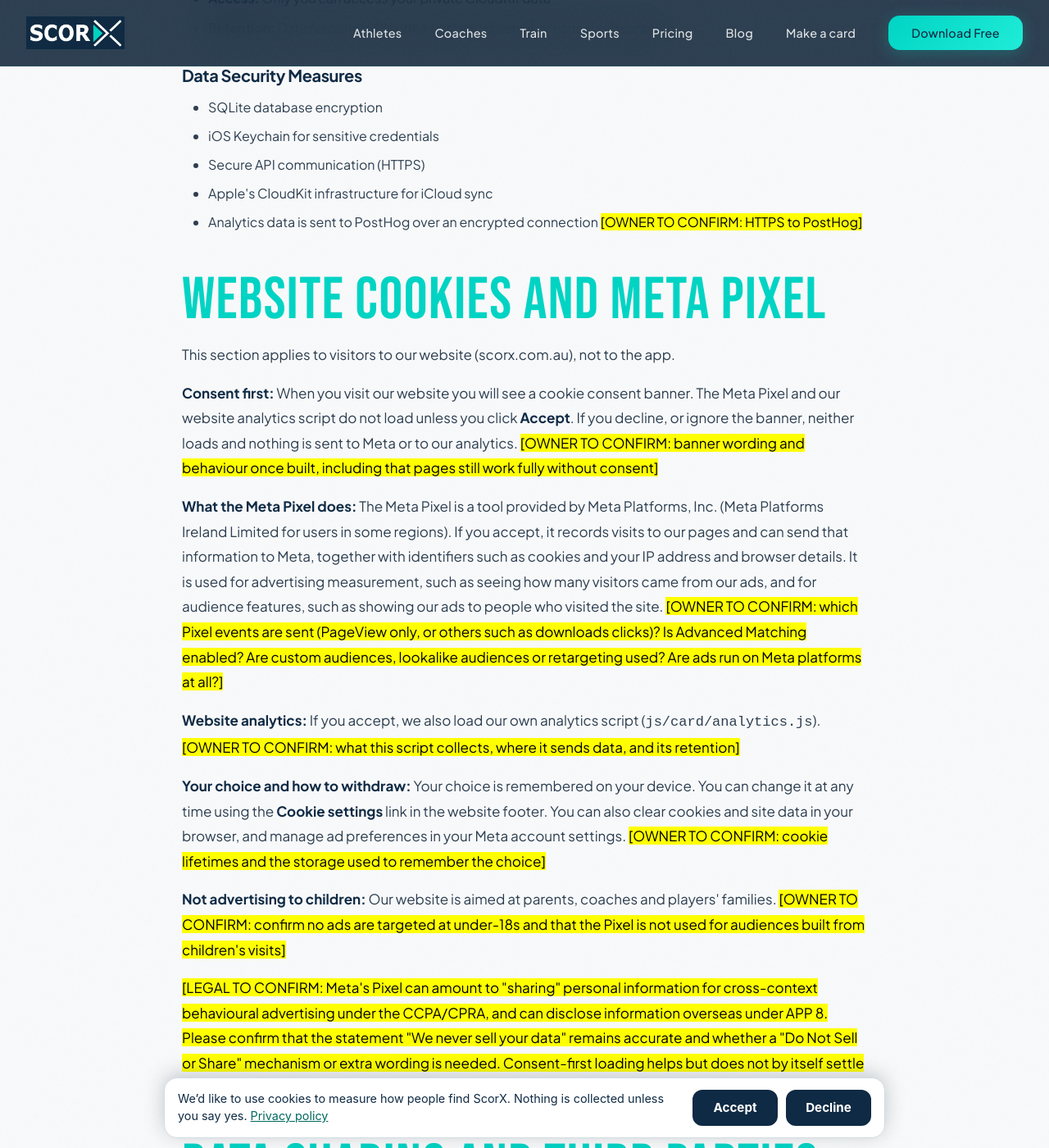
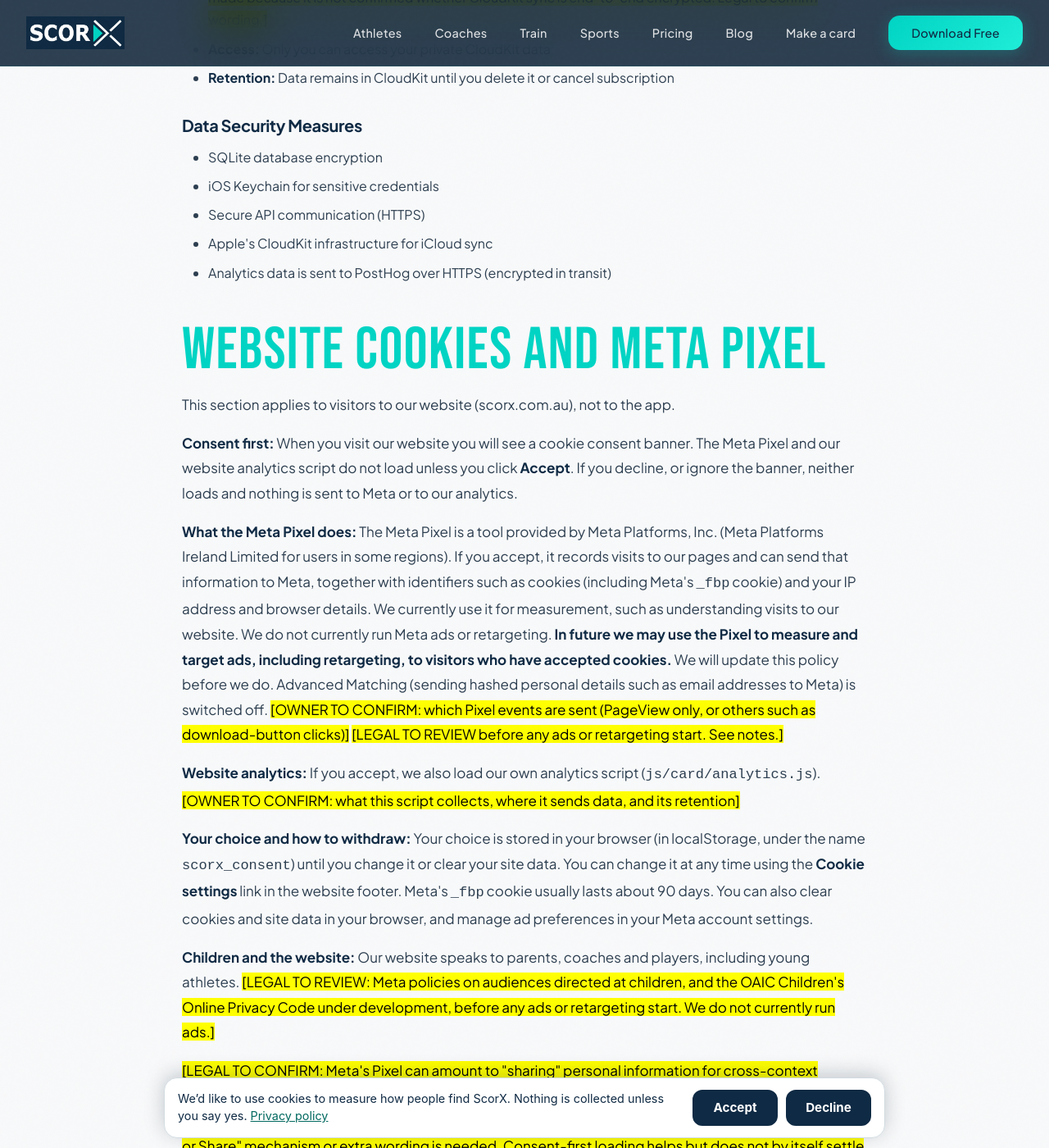
Before and after one commit to twineappdev-scorx/scorx-website, a Jekyll site: the page built from privacy.html, in a window 1280 px wide and 1400 px high, scrolled down 4285 px. Shown: the whole window at 82% size. Built offline with Jekyll 4.4.1, drawn with Linux system fonts in a browser that asks for light colours; some of the changed text lies outside the part shown.

Commit message:
DRAFT for legal review: apply owner answers, lawyer risk section
Fill answered placeholders (US cloud, account-linked identifier, opt-in in
onboarding and Settings, 4+ with parent or guardian, PostHog only, Meta
measurement now with possible future retargeting), align terms and about,
and add a highest-risk section for legal review to the notes.

Co-Authored-By: Claude Opus 5.5 <noreply@anthropic.com>
Claude-Session: https://claude.ai/code/session_018F7jLWgdp9tFS21bUPeyoD

```diff
--- a/about.html
+++ b/about.html
@@ -127,7 +127,7 @@ permalink: /about.html
 
                     <div style="padding: 1.5rem; background: var(--scorx-off-white); border-radius: 12px; border-left: 4px solid var(--scorx-turquoise);">
                         <h3 style="color: var(--scorx-deep-navy); margin-bottom: 0.5rem;">Privacy-first, by design</h3>
-                        <p style="color: var(--scorx-charcoal); line-height: 1.7;">No ads. We never sell your data. Built with privacy in mind. <a href="./privacy.html">Read our privacy policy</a>. Your data lives on your device and syncs privately via iCloud with Premium.</p>
+                        <p style="color: var(--scorx-charcoal); line-height: 1.7;">No ads. We never sell your data. Data collection is opt-in and only used to improve the app. Built with privacy in mind. <a href="./privacy.html">Read our privacy policy</a>. Your data lives on your device and syncs through your own iCloud account with Premium.</p>
                         <!-- DRAFT FOR LEGAL REVIEW: "GDPR and CCPA compliant" softened pending owner/legal approval. See documentation/privacy-draft-notes.md. -->
                     </div>
                 </div>
--- a/privacy.html
+++ b/privacy.html
@@ -130,18 +130,18 @@ permalink: /privacy.html
         <ul>
             <li>Product usage events, such as screens viewed and features used</li>
             <li>Device and app information, such as device type, iOS version and app version</li>
-            <li>An anonymous or pseudonymous identifier that lets us tell one installation from another without using your name <mark>[OWNER TO CONFIRM: is the identifier anonymous, or is it linked to an account, Apple ID or email? Is it reset on reinstall?]</mark></li>
-            <li><mark>[OWNER TO CONFIRM: complete list of event types and properties sent to PostHog, and confirmation that player names, team names, scores, photos, contact details and location are NOT sent]</mark></li>
-            <li><mark>[OWNER TO CONFIRM: whether session recordings, screenshots, IP address or geolocation capture, crash reports or autocapture are enabled in PostHog]</mark></li>
+            <li>A pseudonymous account identifier. Analytics events are associated with your ScorX account, so they are <strong>personal information</strong>, not anonymous data. The identifier does not include your name or email address.</li>
+            <li>We never send the following to PostHog: player or team names, scores and statistics, photos, contact details (email address or phone number) or location. <mark>[OWNER TO CONFIRM: attach the final list of event names and properties for legal review]</mark></li>
+            <li>Only crash and error reporting is switched on in PostHog. We do not use autocapture or session replay, and we do not store IP addresses or IP-based location (GeoIP).</li>
         </ul>
 
-        <p><strong>Who processes it:</strong> PostHog Inc. processes this data on our behalf as a service provider. <mark>[OWNER TO CONFIRM: PostHog US or EU cloud, and whether a data processing agreement is in place with PostHog]</mark></p>
+        <p><strong>Who processes it:</strong> PostHog Inc. processes this data on our behalf as a service provider, using PostHog's <strong>US cloud</strong>, so analytics data is stored and processed in the United States. <mark>[OWNER TO CONFIRM: data processing agreement with PostHog accepted. Owner is not sure it is in place.]</mark></p>
 
         <p><strong>Why we collect it:</strong> To understand how the app is used, find and fix problems, and improve features and performance. We do not use analytics data for advertising, we do not use it to build advertising profiles, and we do not sell it.</p>
 
-        <p><strong>How long we keep it:</strong> <mark>[OWNER TO CONFIRM: PostHog data retention period]</mark></p>
+        <p><strong>How long we keep it:</strong> <mark>[OWNER TO CONFIRM: PostHog data retention period. Owner to set or confirm in PostHog settings.]</mark></p>
 
-        <p><strong>How to opt in or withdraw:</strong> Analytics is off until you opt in. <mark>[OWNER TO CONFIRM: where in the app is the opt-in, and can the user turn it off again later in the same place? Is the wording shown at opt-in consistent with this policy?]</mark> You can also contact <a href="mailto:scorxapp@gmail.com">scorxapp@gmail.com</a> with questions or to ask us to delete analytics data associated with you.</p>
+        <p><strong>How to opt in or withdraw:</strong> Analytics is off until you opt in. We offer the choice during onboarding, and you can switch it on or off at any time in Settings in the app. You can also contact <a href="mailto:scorxapp@gmail.com">scorxapp@gmail.com</a> with questions or to ask us to delete analytics data associated with you. <mark>[OWNER TO CONFIRM: opt-in screen wording matches this policy, and how a deletion request is carried out in PostHog]</mark></p>
 
         <p><strong>Children:</strong> See "Children's Privacy" below for how analytics applies to younger users.</p>
 
@@ -199,21 +199,21 @@ permalink: /privacy.html
             <li>iOS Keychain for sensitive credentials</li>
             <li>Secure API communication (HTTPS)</li>
             <li>Apple's CloudKit infrastructure for iCloud sync</li>
-            <li>Analytics data is sent to PostHog over an encrypted connection <mark>[OWNER TO CONFIRM: HTTPS to PostHog]</mark></li>
+            <li>Analytics data is sent to PostHog over HTTPS (encrypted in transit)</li>
         </ul>
 
         <h2>Website Cookies and Meta Pixel</h2>
         <p>This section applies to visitors to our website (scorx.com.au), not to the app.</p>
 
-        <p><strong>Consent first:</strong> When you visit our website you will see a cookie consent banner. The Meta Pixel and our website analytics script do not load unless you click <strong>Accept</strong>. If you decline, or ignore the banner, neither loads and nothing is sent to Meta or to our analytics. <mark>[OWNER TO CONFIRM: banner wording and behaviour once built, including that pages still work fully without consent]</mark></p>
+        <p><strong>Consent first:</strong> When you visit our website you will see a cookie consent banner. The Meta Pixel and our website analytics script do not load unless you click <strong>Accept</strong>. If you decline, or ignore the banner, neither loads and nothing is sent to Meta or to our analytics.</p>
 
-        <p><strong>What the Meta Pixel does:</strong> The Meta Pixel is a tool provided by Meta Platforms, Inc. (Meta Platforms Ireland Limited for users in some regions). If you accept, it records visits to our pages and can send that information to Meta, together with identifiers such as cookies and your IP address and browser details. It is used for advertising measurement, such as seeing how many visitors came from our ads, and for audience features, such as showing our ads to people who visited the site. <mark>[OWNER TO CONFIRM: which Pixel events are sent (PageView only, or others such as downloads clicks)? Is Advanced Matching enabled? Are custom audiences, lookalike audiences or retargeting used? Are ads run on Meta platforms at all?]</mark></p>
+        <p><strong>What the Meta Pixel does:</strong> The Meta Pixel is a tool provided by Meta Platforms, Inc. (Meta Platforms Ireland Limited for users in some regions). If you accept, it records visits to our pages and can send that information to Meta, together with identifiers such as cookies (including Meta's <code>_fbp</code> cookie) and your IP address and browser details. We currently use it for measurement, such as understanding visits to our website. We do not currently run Meta ads or retargeting. <strong>In future we may use the Pixel to measure and target ads, including retargeting, to visitors who have accepted cookies.</strong> We will update this policy before we do. Advanced Matching (sending hashed personal details such as email addresses to Meta) is switched off. <mark>[OWNER TO CONFIRM: which Pixel events are sent (PageView only, or others such as download-button clicks)]</mark> <mark>[LEGAL TO REVIEW before any ads or retargeting start. See notes.]</mark></p>
 
         <p><strong>Website analytics:</strong> If you accept, we also load our own analytics script (<code>js/card/analytics.js</code>). <mark>[OWNER TO CONFIRM: what this script collects, where it sends data, and its retention]</mark></p>
 
-        <p><strong>Your choice and how to withdraw:</strong> Your choice is remembered on your device. You can change it at any time using the <strong>Cookie settings</strong> link in the website footer. You can also clear cookies and site data in your browser, and manage ad preferences in your Meta account settings. <mark>[OWNER TO CONFIRM: cookie lifetimes and the storage used to remember the choice]</mark></p>
+        <p><strong>Your choice and how to withdraw:</strong> Your choice is stored in your browser (in localStorage, under the name <code>scorx_consent</code>) until you change it or clear your site data. You can change it at any time using the <strong>Cookie settings</strong> link in the website footer. Meta's <code>_fbp</code> cookie usually lasts about 90 days. You can also clear cookies and site data in your browser, and manage ad preferences in your Meta account settings.</p>
 
-        <p><strong>Not advertising to children:</strong> Our website is aimed at parents, coaches and players' families. <mark>[OWNER TO CONFIRM: confirm no ads are targeted at under-18s and that the Pixel is not used for audiences built from children's visits]</mark></p>
+        <p><strong>Children and the website:</strong> Our website speaks to parents, coaches and players, including young athletes. <mark>[LEGAL TO REVIEW: Meta policies on audiences directed at children, and the OAIC Children's Online Privacy Code under development, before any ads or retargeting start. We do not currently run ads.]</mark></p>
 
         <p><mark>[LEGAL TO CONFIRM: Meta's Pixel can amount to "sharing" personal information for cross-context behavioural advertising under the CCPA/CPRA, and can disclose information overseas under APP 8. Please confirm that the statement "We never sell your data" remains accurate and whether a "Do Not Sell or Share" mechanism or extra wording is needed. Consent-first loading helps but does not by itself settle this.]</mark></p>
 
@@ -226,7 +226,7 @@ permalink: /privacy.html
         <p>We use the following external services:</p>
         <ul>
             <li><strong>Apple CloudKit</strong> for cloud synchronisation (ScorX Premium). This is a first-party Apple service governed by Apple's privacy policy.</li>
-            <li><strong>PostHog Inc.</strong> for product analytics in the app, as described in "Product Analytics (PostHog)" above. PostHog processes analytics data on our behalf and only for the purposes described in this policy. <mark>[OWNER TO CONFIRM: PostHog is the only third-party SDK or service in the app; list any others, for example crash reporting or subscription tooling]</mark></li>
+            <li><strong>PostHog Inc.</strong> for product analytics in the app, as described in "Product Analytics (PostHog)" above. PostHog processes analytics data on our behalf and only for the purposes described in this policy. PostHog is the only third-party SDK in the app. The app also uses Apple frameworks such as StoreKit and CloudKit.</li>
             <li><strong>Meta Platforms</strong> for the website Meta Pixel, only if you accept website cookies. See "Website Cookies and Meta Pixel" above.</li>
         </ul>
 
@@ -234,7 +234,7 @@ permalink: /privacy.html
             <li>We do not sell or rent your data</li>
             <li>We do not use your data for advertising</li>
             <li>We do not display third-party advertisements</li>
-            <li>We do not use Google Analytics or the Facebook SDK in the app <mark>[OWNER TO CONFIRM]</mark></li>
+            <li>We do not use Google Analytics or the Facebook SDK in the app</li>
         </ul>
 
         <p>We may also disclose information where required by law.</p>
@@ -264,9 +264,9 @@ permalink: /privacy.html
         </ul>
 
         <h2>Children's Privacy</h2>
-        <p>ScorX is designed for users of all ages (4+). We do not knowingly collect personal information from children under 13 without parental consent. <mark>[OWNER TO CONFIRM: this policy says 4+ but the Terms of Service require users to be at least 13 (with parental permission under 18). Which is correct?]</mark></p>
+        <p>ScorX can be used by children aged 4 and over with a parent or guardian's permission or management. We do not knowingly collect personal information from children without that parental involvement. <mark>[OWNER TO CONFIRM: wording must match the App Store age rating and the Terms of Service]</mark></p>
 
-        <p><strong>Analytics and children:</strong> Many ScorX users are young athletes, and some are under 16. <mark>[OWNER TO CONFIRM: is analytics disabled, minimised or unchanged for users who are, or may be, under 16 (or under 13)? Is there an age gate or a parent/guardian setting? Describe exactly what is collected for them.]</mark> Because app analytics is opt-in, no analytics is collected unless the person using the app opts in. Analytics events do not include player names, team rosters or scores <mark>[OWNER TO CONFIRM]</mark>, and we do not use analytics data to advertise to anyone, including children.</p>
+        <p><strong>Analytics and children:</strong> Many ScorX users are young athletes, and some are under 16. App analytics is opt-in and off until the person using the app opts in. The same opt-in is offered to everyone. There is no separate handling for users under 16 and no separate parent or guardian step. Parents and guardians can turn analytics off in Settings or contact us to ask for analytics data to be deleted. Analytics events do not include player or team names, scores, photos, contact details or location, and we do not use analytics data to advertise to anyone, including children. <mark>[LEGAL TO REVIEW: analytics events are linked to an account, and children as young as 4 get the same opt-in with no parental step. See notes.]</mark></p>
 
         <p><strong>Player profiles</strong> may include information about minors (team rosters), but this data:</p>
         <ul>
@@ -307,10 +307,10 @@ permalink: /privacy.html
         <ul>
             <li><strong>Locally:</strong> On your device, in your region</li>
             <li><strong>CloudKit:</strong> In Apple's data centers based on your Apple ID region</li>
-            <li><strong>Product analytics:</strong> PostHog Inc. processes analytics data in <mark>[OWNER TO CONFIRM: PostHog US or EU cloud]</mark>. This means analytics data may be sent outside Australia.</li>
+            <li><strong>Product analytics:</strong> PostHog Inc. processes analytics data in its US cloud, so analytics data is sent to the United States.</li>
             <li><strong>Compliance:</strong> We follow Apple's regional data protection requirements</li>
         </ul>
-        <p><strong>Disclosure outside Australia (APP 8):</strong> When we disclose personal information to PostHog overseas, we take reasonable steps to make sure PostHog handles it in a way that is consistent with the APPs. <mark>[OWNER TO CONFIRM: contractual protections in place, for example a data processing agreement with PostHog]</mark></p>
+        <p><strong>Disclosure outside Australia (APP 8):</strong> When we disclose personal information to PostHog in the United States, we take reasonable steps to make sure PostHog handles it in a way that is consistent with the APPs. <mark>[OWNER TO CONFIRM: accept PostHog's data processing agreement, which is the intended contractual protection]</mark></p>
 
         <h2>Changes to Privacy Policy</h2>
         <p>We may update this Privacy Policy to reflect:</p>
@@ -367,7 +367,7 @@ permalink: /privacy.html
         </ul>
 
         <h2>Legal Compliance</h2>
-        <p>This Privacy Policy is written with reference to the following laws and standards <mark>[OWNER TO CONFIRM: legal adviser to confirm which of these apply and whether "complies" can be claimed for each]</mark>:</p>
+        <p>This Privacy Policy is written with reference to the following laws and standards. We do not claim that it complies with any of them in full:</p>
         <ul>
             <li>Apple App Store Review Guidelines</li>
             <li>General Data Protection Regulation (GDPR) - for EU users</li>
@@ -384,13 +384,13 @@ permalink: /privacy.html
             <li>Right to restrict processing</li>
             <li>Right to object to processing</li>
         </ul>
-        <p>For EU users, app analytics and website cookies are based on your consent, which you can withdraw at any time. <mark>[OWNER TO CONFIRM: legal to confirm consent is the right basis and the opt-in meets GDPR standards, including for children]</mark></p>
+        <p>For EU users, app analytics and website cookies are based on your consent, which you can withdraw at any time. <mark>[LEGAL TO REVIEW: whether consent is valid for children, and whether the app opt-in meets GDPR standards]</mark></p>
 
         <p><strong>Your Rights Under CCPA (California Users):</strong></p>
         <ul>
             <li>Right to know what personal data is collected</li>
             <li>Right to delete personal data</li>
-            <li>Right to opt-out of sale or sharing (we do not sell data or share it for advertising) <mark>[OWNER TO CONFIRM: legal to confirm this statement against the CCPA definitions of "sell" and "share" in light of PostHog (opt-in) and the website Meta Pixel (consent-based)]</mark></li>
+            <li>Right to opt-out of sale or sharing (we do not sell data) <mark>[LEGAL TO REVIEW: whether the website Meta Pixel, especially once retargeting starts, counts as "sharing" under the CCPA/CPRA, and whether "We never sell your data" and the "Do Not Sell or Share" requirements are still met]</mark></li>
             <li>Right to non-discrimination for exercising rights</li>
         </ul>
 
@@ -406,7 +406,7 @@ permalink: /privacy.html
         <ul>
             <li>Canceling your subscription</li>
             <li>Disabling iCloud sync</li>
-            <li>Turning off app analytics <mark>[OWNER TO CONFIRM: in-app setting location]</mark></li>
+            <li>Turning off app analytics in Settings</li>
             <li>Choosing Decline, or changing your choice under Cookie settings, on our website</li>
             <li>Deleting the app</li>
             <li>Contacting support for data deletion</li>
```
Also changed, not shown: documentation/privacy-draft-notes.md (+32 -24 lines), terms.html (+4 -4 lines).
